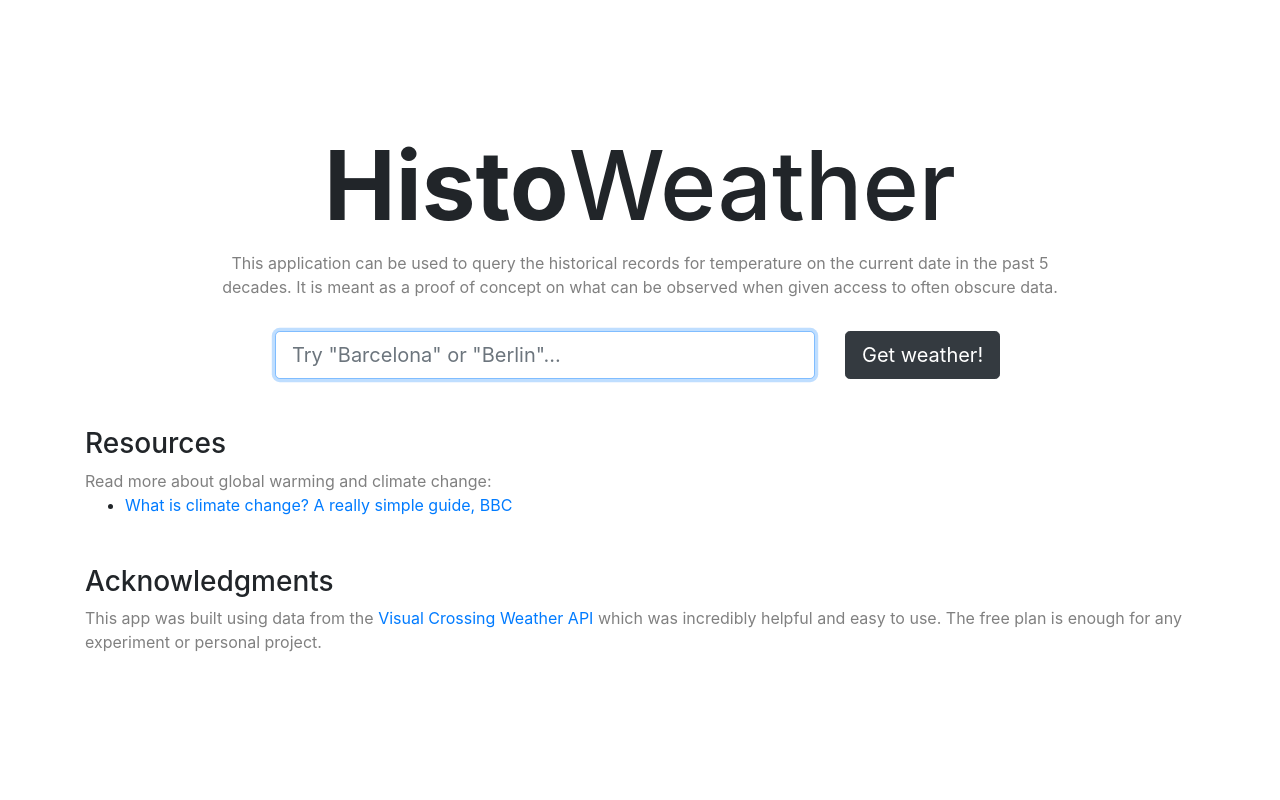
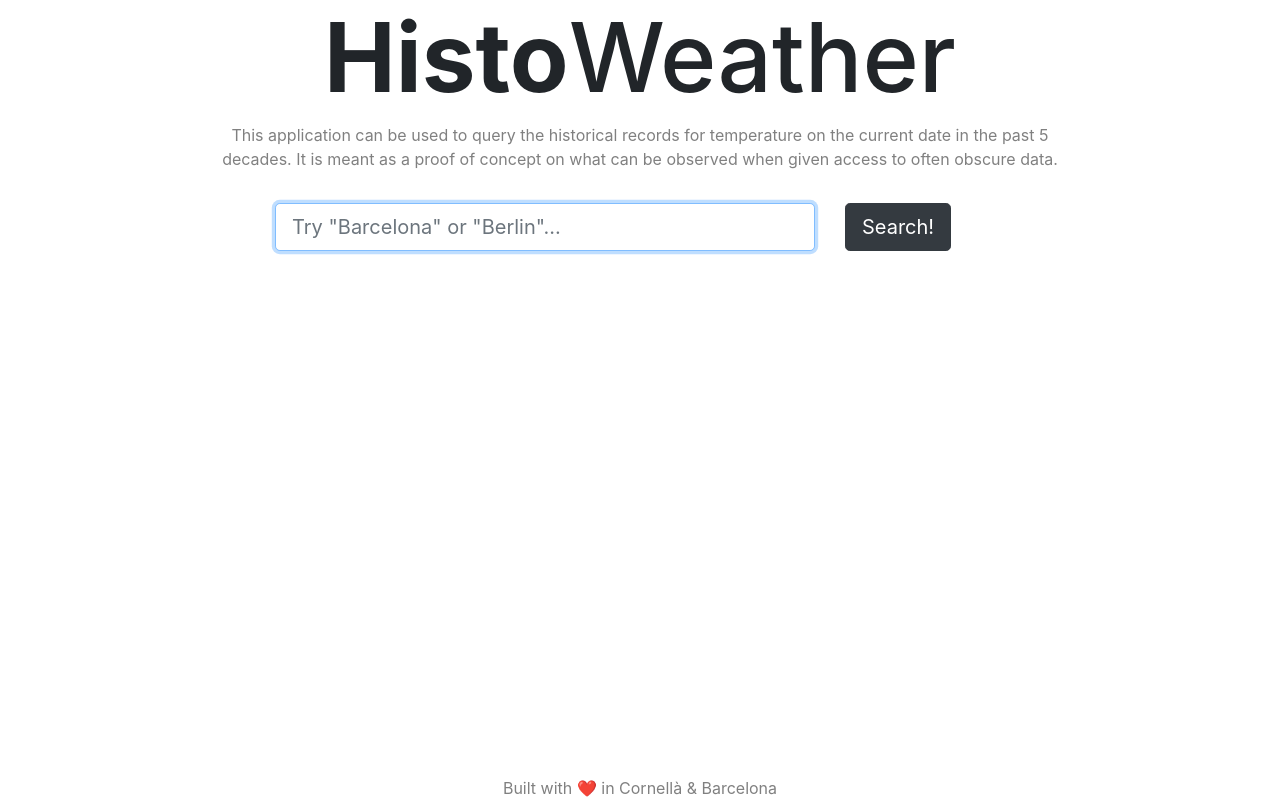
Before and after one commit to anabellaspinelli/delta-weather, a React (Create React App) app: page / in a window 1280 px wide. Built offline with nearby package versions, Linux system fonts and the light colour scheme.

Commit message:
added footer

```diff
--- a/src/App.js
+++ b/src/App.js
@@ -7,6 +7,13 @@ import { getAllWeathers } from './lib/transport'
 import { initialState, temperatureReducer } from './reducers'
 import { WeatherBox } from './components/weather-box'
 import { sortDays } from './lib/utils'
+
+const FHContainer = styled(Container)`
+    display: flex;
+    flex-direction: column;
+    height: 100vh;
+    justify-content: space-between;
+`
 
 const PageTitle = styled.h1`
     text-align: center;
@@ -27,6 +34,13 @@ const Paragraph = styled.p`
     color: gray;
     margin: 0 auto;
     justify: center;
+`
+
+const Footer = styled.footer`
+    width: 100%;
+    text-align: center;
+    color: gray;
+    margin-top: 24px;
 `
 
 const App = () => {
@@ -53,15 +67,16 @@ const App = () => {
     }
 
     return (
-        <Container className='App'>
+        <FHContainer className='App'>
+            <div>
                 <PageTitle>
                     <strong>Histo</strong>Weather
                 </PageTitle>
                 <Intro>
-                This application can be used to query the historical records for
-                temperature on the current date in the past 5 decades. It is
-                meant as a proof of concept on what can be observed when given
-                access to often obscure data.
+                    This application can be used to query the historical records
+                    for temperature on the current date in the past 5 decades.
+                    It is meant as a proof of concept on what can be observed
+                    when given access to often obscure data.
                 </Intro>
                 <LocationForm onSubmit={handleFormSubmit} />
 
@@ -85,14 +100,16 @@ const App = () => {
                 )}
 
                 {state.status === 'resolved' && (
+                    <>
                         <WeatherBox
                             days={state.days}
                             locationName={state.locationName}
                         />
-            )}
+                        <section>
                             <h3 style={{ marginTop: '48px' }}>Resources</h3>
                             <Paragraph>
-                Read more about global warming and climate change:
+                                Read more about global warming and climate
+                                change:
                             </Paragraph>
                             <ul>
                                 <li>
@@ -101,11 +118,23 @@ const App = () => {
                                         target='_blank'
                                         rel='noopener noreferrer'
                                     >
-                        What is climate change? A really simple guide, BBC
+                                        What is climate change? A really simple
+                                        guide – BBC
+                                    </a>
+                                </li>
+                                <li>
+                                    <a
+                                        href='https://climate.nasa.gov/'
+                                        target='_blank'
+                                        rel='noopener noreferrer'
+                                    >
+                                        Global Climate Change – NASA
                                     </a>
                                 </li>
                             </ul>
-            <h3 style={{ marginTop: '48px' }}>Acknowledgments</h3>
+                            <h3 style={{ marginTop: '48px' }}>
+                                Acknowledgments
+                            </h3>
                             <Paragraph>
                                 This app was built using data from the{' '}
                                 <a
@@ -115,10 +144,16 @@ const App = () => {
                                 >
                                     Visual Crossing Weather API
                                 </a>{' '}
-                which was incredibly helpful and easy to use. The free plan is
-                enough for any experiment or personal project.
+                                which was incredibly helpful and easy to use.
+                                The free plan is enough for any experiment or
+                                personal project.
                             </Paragraph>
-        </Container>
+                        </section>
+                    </>
+                )}
+            </div>
+            <Footer>Built with ❤️ in Cornellà & Barcelona</Footer>
+        </FHContainer>
     )
 }
 
--- a/src/components/location-form.js
+++ b/src/components/location-form.js
@@ -50,7 +50,7 @@ export const LocationForm = ({ onSubmit }) => {
                         aria-label='get weather'
                         onClick={handleSubmit}
                     >
-                        Get weather!
+                        Search!
                     </ResponsiveButton>
                 </Col>
             </Row>
--- a/src/index.css
+++ b/src/index.css
@@ -1,5 +1,4 @@
 body {
-    padding-top: 128px;
     font-family: -apple-system, BlinkMacSystemFont, 'Segoe UI', 'Roboto',
         'Oxygen', 'Ubuntu', 'Cantarell', 'Fira Sans', 'Droid Sans',
         'Helvetica Neue', sans-serif;
```
Lines whose indentation alone changed are shown as unchanged.
